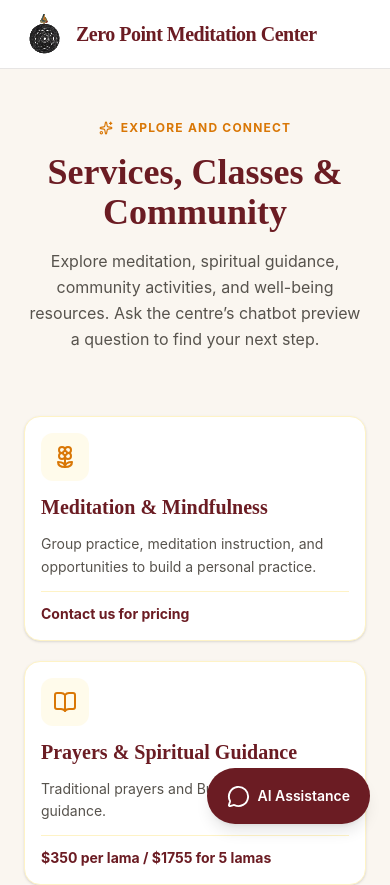
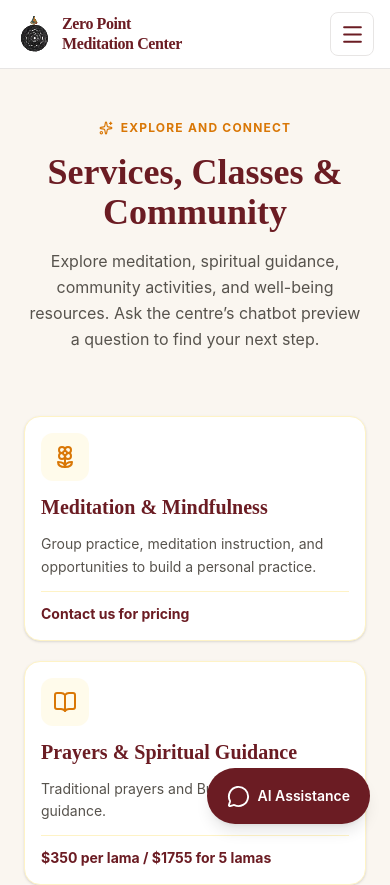
Before and after one commit to sherpaten/Zero-Point-Meditation-Center, a React (Vite) app in the folder zero-point-meditation/: page /services in a window 390 px wide. Shown: the top 885 px of the page. Built offline with nearby package versions, Linux system fonts and the light colour scheme.

Commit message:
Add accessible responsive mobile navigation

```diff
--- a/zero-point-meditation/src/components/Navbar.jsx
+++ b/zero-point-meditation/src/components/Navbar.jsx
@@ -1,72 +1,116 @@
-import React from 'react';
-import { Link, NavLink } from 'react-router-dom';
-import { Sparkles } from 'lucide-react';
+import React, { useEffect, useState } from 'react';
+import { Link, NavLink, useLocation } from 'react-router-dom';
+import { Menu, X, Sparkles } from 'lucide-react';
 import logo from '../assets/LOGO.svg';
 
+const navigation = [
+  { to: '/', label: 'Home', end: true },
+  { to: '/about', label: 'About' },
+  { to: '/services', label: 'Services' },
+  { to: '/events', label: 'Events' },
+  { to: '/teachings', label: 'Teachings' },
+  { to: '/merchandise', label: 'Merchandise' },
+  { to: '/contact', label: 'Contact' },
+];
+
 export default function Navbar() {
+  const [menuOpen, setMenuOpen] = useState(false);
+  const location = useLocation();
+
+  useEffect(() => {
+    setMenuOpen(false);
+  }, [location.pathname]);
+
+  useEffect(() => {
+    if (!menuOpen) return undefined;
+    const closeOnEscape = (event) => {
+      if (event.key === 'Escape') setMenuOpen(false);
+    };
+    window.addEventListener('keydown', closeOnEscape);
+    return () => window.removeEventListener('keydown', closeOnEscape);
+  }, [menuOpen]);
+
   const linkStyles = ({ isActive }) =>
-    `transition-colors duration-200 ${
+    `block rounded-md px-3 py-2.5 text-sm font-semibold transition-colors duration-200 focus-visible:outline focus-visible:outline-2 focus-visible:outline-offset-2 focus-visible:outline-buddhist-gold ${
       isActive
-        ? 'text-buddhist-burgundy font-bold border-b-2 border-buddhist-gold pb-1'
-        : 'text-stone-700 hover:text-buddhist-burgundy font-semibold'
+        ? 'bg-amber-50 text-buddhist-burgundy'
+        : 'text-stone-700 hover:bg-stone-100 hover:text-buddhist-burgundy'
     }`;
 
   return (
-    <header className="bg-white/95 backdrop-blur-md sticky top-0 z-50 border-b border-stone-200">
-      <div className="max-w-6xl mx-auto px-6 py-3.5 flex items-center justify-between">
-
-        {/* Brand Logo & Title */}
-        <Link to="/" className="flex items-center gap-3 group">
+    <header className="sticky top-0 z-50 border-b border-stone-200 bg-white/95 backdrop-blur-md">
+      <div className="mx-auto flex max-w-6xl items-center justify-between gap-3 px-4 py-3 sm:px-6">
+        <Link
+          to="/"
+          className="group flex min-w-0 items-center gap-2.5 rounded-sm focus-visible:outline focus-visible:outline-2 focus-visible:outline-offset-4 focus-visible:outline-buddhist-gold sm:gap-3"
+          aria-label="Zero Point Meditation Center home"
+        >
           <img
             src={logo}
-            alt="Zero Point Meditation Center Logo"
-            className="h-10 w-auto object-contain transition-transform duration-300 group-hover:scale-105"
+            alt="Zero Point Meditation Center"
+            className="h-9 w-auto shrink-0 object-contain transition-transform duration-300 group-hover:scale-105 sm:h-10"
+            width="40"
+            height="40"
           />
-          <span className="font-serif font-bold text-xl text-buddhist-burgundy tracking-tight">
+          <span className="font-serif text-base font-bold leading-tight tracking-tight text-buddhist-burgundy sm:text-xl">
             Zero Point
-            Meditation Center
+            <span className="block">Meditation Center</span>
           </span>
-
         </Link>
 
-        {/* Navigation Menu */}
-        <nav className="hidden md:flex items-center gap-7 text-xs uppercase tracking-wider">
-          <NavLink to="/" className={linkStyles}>
-            Home
-          </NavLink>
-          <NavLink to="/about" className={linkStyles}>
-            About
-          </NavLink>
-          <NavLink to="/services" className={linkStyles}>
-            Services
-          </NavLink>
-          <NavLink to="/events" className={linkStyles}>
-            Events
-          </NavLink>
-          <NavLink to="/teachings" className={linkStyles}>
-            Teachings
-          </NavLink>
-          <NavLink to="/merchandise" className={linkStyles}>
-            Merchandise
-          </NavLink>
-
-          {/* Special Contact Link with Glow & Scale Effect */}
+        <nav aria-label="Main navigation" className="hidden items-center gap-5 text-xs uppercase tracking-wider md:flex lg:gap-7">
+          {navigation.map((item) => (
             <NavLink
-            to="/contact"
+              key={item.to}
+              to={item.to}
+              end={item.end}
               className={({ isActive }) =>
-              `relative inline-flex items-center gap-1.5 px-4 py-2 rounded-full font-bold transition-all duration-300 shadow-sm ${
+                `transition-colors duration-200 focus-visible:rounded-sm focus-visible:outline focus-visible:outline-2 focus-visible:outline-offset-4 focus-visible:outline-buddhist-gold ${
                   isActive
-                  ? 'bg-buddhist-burgundy text-amber-50 ring-2 ring-buddhist-gold ring-offset-2'
-                  : 'bg-stone-900 text-amber-100 hover:bg-buddhist-burgundy hover:text-amber-50 hover:shadow-md hover:scale-105 border border-amber-500/40'
+                    ? 'border-b-2 border-buddhist-gold pb-1 font-bold text-buddhist-burgundy'
+                    : 'font-semibold text-stone-700 hover:text-buddhist-burgundy'
                 }`
               }
             >
-            <Sparkles size={13} className="text-buddhist-gold animate-pulse" />
-            <span>Contact</span>
+              {item.label}
             </NavLink>
+          ))}
         </nav>
 
+        <button
+          type="button"
+          className="inline-flex min-h-11 min-w-11 shrink-0 items-center justify-center rounded-lg border border-stone-200 text-buddhist-burgundy transition-colors hover:bg-amber-50 focus-visible:outline focus-visible:outline-2 focus-visible:outline-offset-2 focus-visible:outline-buddhist-gold md:hidden"
+          aria-label={menuOpen ? 'Close navigation menu' : 'Open navigation menu'}
+          aria-controls="mobile-primary-navigation"
+          aria-expanded={menuOpen}
+          onClick={() => setMenuOpen((open) => !open)}
+        >
+          {menuOpen ? <X size={25} aria-hidden="true" /> : <Menu size={25} aria-hidden="true" />}
+        </button>
       </div>
+
+      {menuOpen && (
+        <nav
+          id="mobile-primary-navigation"
+          aria-label="Mobile navigation"
+          className="border-t border-stone-200 bg-white px-4 pb-4 pt-2 shadow-lg md:hidden sm:px-6"
+        >
+          <ul className="mx-auto max-w-6xl space-y-1">
+            {navigation.map((item) => (
+              <li key={item.to}>
+                <NavLink
+                  to={item.to}
+                  end={item.end}
+                  className={linkStyles}
+                >
+                  {item.label}
+                  {item.to === '/contact' && <Sparkles size={15} className="ml-2 inline text-buddhist-gold" aria-hidden="true" />}
+                </NavLink>
+              </li>
+            ))}
+          </ul>
+        </nav>
+      )}
     </header>
   );
 }
```
Lines whose indentation alone changed are shown as unchanged.
